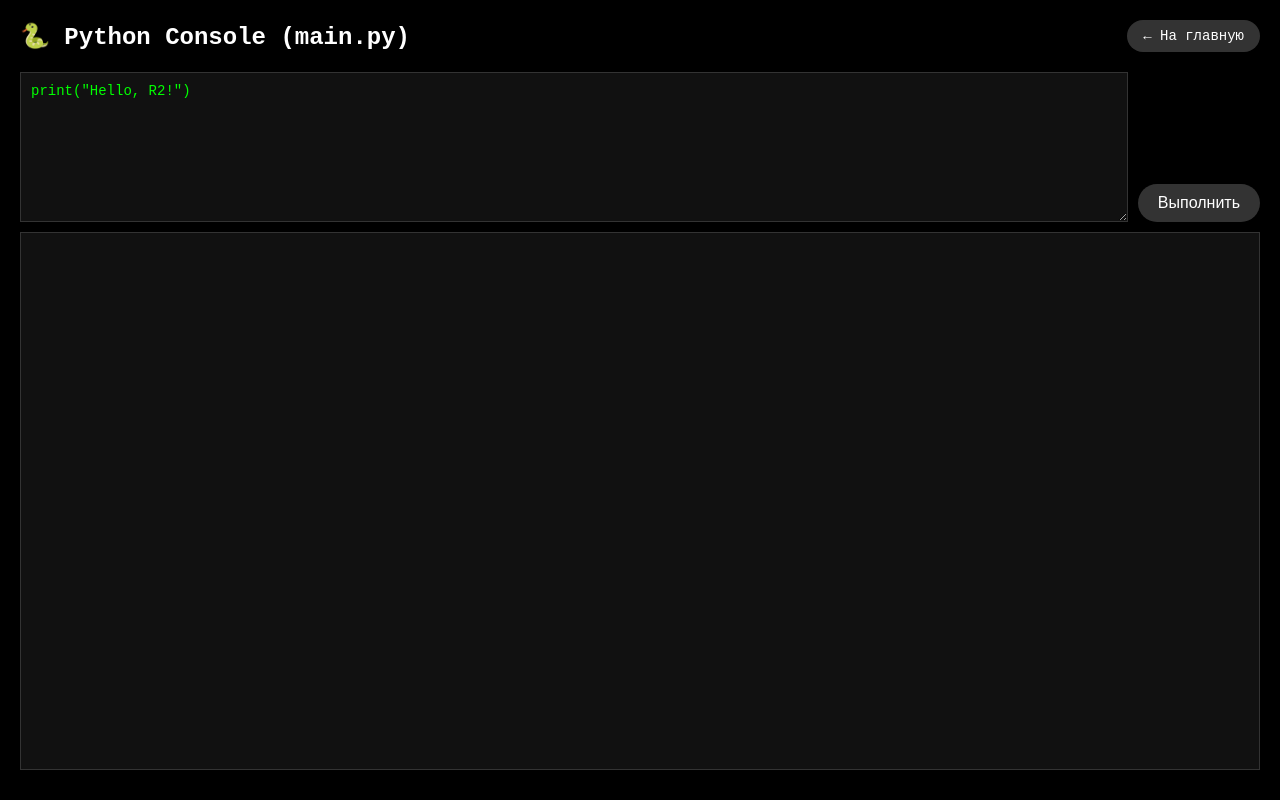
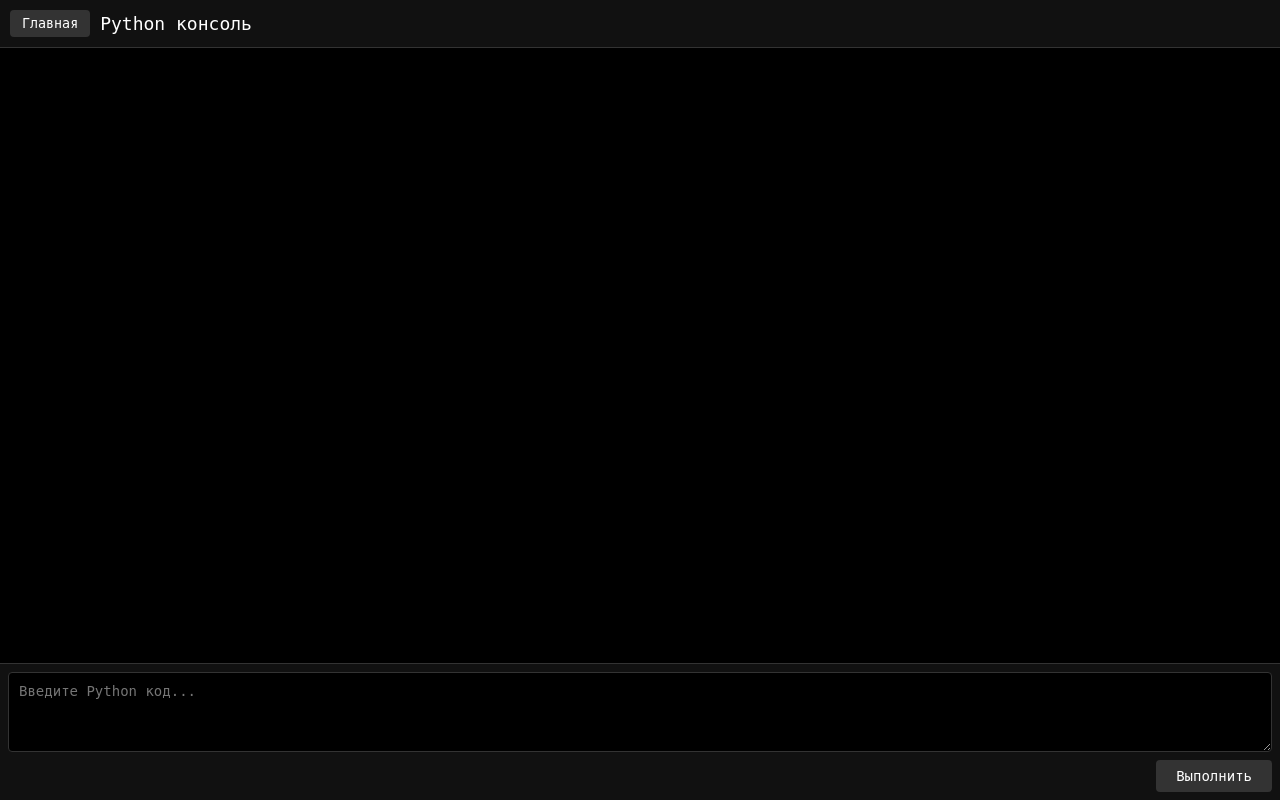
Before and after one commit to Blue-Kod/R2, a Flask app: page /cmd/main in a window 1280 px wide. Run offline with Flask 2, Linux system fonts and the light colour scheme; data that the repository does not hold is empty.

Commit message:
Update cmd_main.html

```diff
--- a/templates/cmd_main.html
+++ b/templates/cmd_main.html
@@ -3,7 +3,7 @@
 <head>
     <meta charset="UTF-8">
     <meta name="viewport" content="width=device-width, initial-scale=1.0">
-    <title>R2 - Python Console</title>
+    <title>R2 - Python консоль</title>
     <style>
         * {
             margin: 0;
@@ -12,153 +12,160 @@
         }
         body {
             background-color: black;
-            color: #ccc;
-            font-family: 'Courier New', monospace;
+            color: white;
+            font-family: 'Ubuntu Sans Mono', monospace;
             height: 100vh;
-            padding: 20px;
             display: flex;
             flex-direction: column;
+            overflow: hidden;
         }
         .header {
             display: flex;
-            justify-content: space-between;
             align-items: center;
-            margin-bottom: 20px;
+            padding: 10px;
+            background: #111;
+            border-bottom: 1px solid #333;
         }
-        h2 {
-            color: white;
-        }
-        .back-btn {
+        .header button {
             background: #333;
             color: white;
             border: none;
-            padding: 8px 16px;
-            border-radius: 20px;
+            padding: 6px 12px;
+            border-radius: 4px;
             cursor: pointer;
-            text-decoration: none;
-            font-size: 14px;
+            font-family: 'Ubuntu Sans Mono', monospace;
+            margin-right: 10px;
         }
-        .back-btn:hover {
+        .header button:hover {
             background: #555;
         }
-        .console {
+        .header span {
+            font-size: 18px;
+        }
+        #output {
             flex: 1;
-            display: flex;
-            flex-direction: column;
-            gap: 10px;
-            min-height: 0;
+            overflow-y: auto;
+            padding: 10px;
+            font-size: 14px;
+            line-height: 1.4;
+            white-space: pre-wrap;
+            word-wrap: break-word;
+            background: black;
+            color: white;
         }
         .input-area {
             display: flex;
-            gap: 10px;
-            flex-wrap: wrap;
+            flex-direction: column;
+            border-top: 1px solid #333;
+            background: #111;
+            padding: 8px;
         }
-        textarea {
-            flex: 1;
-            background: #111;
-            color: #0f0;
+        #code {
+            width: 100%;
+            background: black;
+            color: white;
             border: 1px solid #333;
             padding: 10px;
-            font-family: 'Courier New', monospace;
+            font-family: 'Ubuntu Sans Mono', monospace;
             font-size: 14px;
+            outline: none;
+            border-radius: 4px;
             resize: vertical;
-            min-height: 150px;
+            min-height: 80px;
+            margin-bottom: 8px;
         }
-        button {
+        #code:focus {
+            border-color: #555;
+        }
+        .button-row {
+            display: flex;
+            justify-content: flex-end;
+        }
+        #send {
             background: #333;
             color: white;
             border: none;
-            padding: 10px 20px;
-            border-radius: 20px;
+            padding: 8px 20px;
+            border-radius: 4px;
             cursor: pointer;
-            font-size: 16px;
-            align-self: flex-end;
+            font-family: 'Ubuntu Sans Mono', monospace;
+            font-size: 14px;
         }
-        button:hover {
+        #send:hover {
             background: #555;
         }
-        button:disabled {
+        #send:disabled {
             opacity: 0.5;
             cursor: not-allowed;
         }
-        .output {
-            background: #111;
-            border: 1px solid #333;
-            padding: 10px;
-            overflow-y: auto;
-            flex: 1;
-            font-family: 'Courier New', monospace;
-            font-size: 12px;
-            white-space: pre-wrap;
-            word-wrap: break-word;
-        }
-        .output .error {
-            color: #f66;
-        }
-        .status {
-            color: #888;
-            font-size: 12px;
+        .error {
+            color: #ff6b6b;
         }
     </style>
 </head>
 <body>
     <div class="header">
-        <h2>🐍 Python Console (main.py)</h2>
-        <a href="/" class="back-btn">← На главную</a>
+        <button onclick="window.location.href='/'">Главная</button>
+        <span>Python консоль</span>
     </div>
-    <div class="console">
-        <div class="input-area">
-            <textarea id="codeInput" placeholder="Введите Python-код...">print("Hello, R2!")</textarea>
-            <button id="execBtn">Выполнить</button>
+    <div id="output"></div>
+    <div class="input-area">
+        <textarea id="code" placeholder="Введите Python код..."></textarea>
+        <div class="button-row">
+            <button id="send">Выполнить</button>
         </div>
-        <div class="output" id="output"></div>
-        <div class="status" id="status"></div>
     </div>
+
     <script>
-        const codeInput = document.getElementById('codeInput');
-        const execBtn = document.getElementById('execBtn');
         const outputDiv = document.getElementById('output');
-        const statusDiv = document.getElementById('status');
+        const codeInput = document.getElementById('code');
+        const sendBtn = document.getElementById('send');
 
-        execBtn.addEventListener('click', async () => {
+        function appendOutput(text, isError = false) {
+            const line = document.createElement('div');
+            line.textContent = text;
+            if (isError) line.style.color = '#ff6b6b';
+            outputDiv.appendChild(line);
+            outputDiv.scrollTop = outputDiv.scrollHeight;
+        }
+
+        async function executeCode() {
             const code = codeInput.value.trim();
             if (!code) return;
-            execBtn.disabled = true;
-            statusDiv.textContent = 'Выполнение...';
-            outputDiv.innerHTML = '';
+
+            appendOutput(`>>> ${code.split('\n').join('\n... ')}`);
+            codeInput.value = '';
+            sendBtn.disabled = true;
+
             try {
-                const response = await fetch('/api/exec/main', {
+                const response = await fetch('/api/run_python', {
                     method: 'POST',
                     headers: { 'Content-Type': 'application/json' },
-                    body: JSON.stringify({ code })
+                    body: JSON.stringify({ code: code })
                 });
-                const result = await response.json();
-                if (response.ok) {
-                    let html = '';
-                    if (result.stdout) html += `<span style="color:#0f0">${escapeHtml(result.stdout)}</span>`;
-                    if (result.stderr) html += `<span class="error">${escapeHtml(result.stderr)}</span>`;
-                    if (result.returncode !== 0) html += `<div>⛔ Возврат: ${result.returncode}</div>`;
-                    outputDiv.innerHTML = html || '<span style="color:#888">(пустой вывод)</span>';
+                if (!response.ok) throw new Error(`HTTP error ${response.status}`);
+                const data = await response.json();
+                if (data.output) {
+                    appendOutput(data.output);
                 } else {
-                    outputDiv.innerHTML = `<span class="error">Ошибка: ${result.error || 'неизвестная'}</span>`;
+                    appendOutput('(пустой вывод)');
                 }
             } catch (e) {
-                outputDiv.innerHTML = `<span class="error">Сетевая ошибка: ${e}</span>`;
+                appendOutput(`Ошибка: ${e.message}`, true);
             } finally {
-                execBtn.disabled = false;
-                statusDiv.textContent = '';
+                sendBtn.disabled = false;
+                codeInput.focus();
+            }
+        }
+
+        sendBtn.addEventListener('click', executeCode);
+        // Ctrl+Enter тоже выполняет код
+        codeInput.addEventListener('keydown', (e) => {
+            if (e.ctrlKey && e.key === 'Enter') {
+                e.preventDefault();
+                executeCode();
             }
         });
-
-        function escapeHtml(unsafe) {
-            return unsafe.replace(/[&<>"]/g, function(m) {
-                if (m === '&') return '&amp;';
-                if (m === '<') return '&lt;';
-                if (m === '>') return '&gt;';
-                if (m === '"') return '&quot;';
-                return m;
-            });
-        }
     </script>
 </body>
 </html>
```
